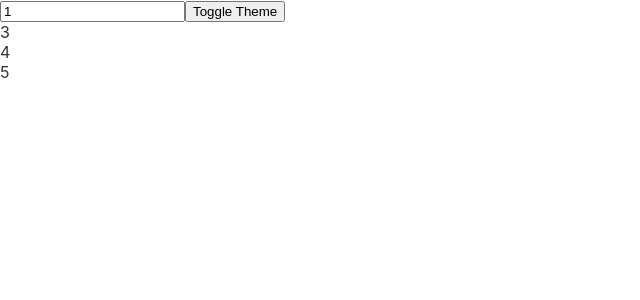
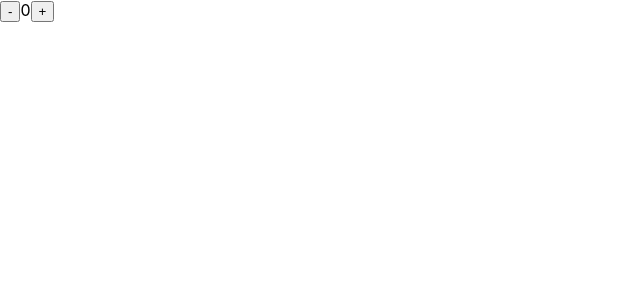
Before and after one commit to Conan1985/react-hooks-simplified, a React (Create React App) app: page / in a window 1280 px wide. Shown: the top 300 px of the page, without its empty margins (0-640 px from the left). Built offline with nearby package versions, Linux system fonts and the light colour scheme.

Commit message:
Basic reDucer example

```diff
--- a/src/App.js
+++ b/src/App.js
@@ -1,25 +1,38 @@
-import {useCallback, useState} from "react";
-import List from "./List";
+import {useReducer} from "react";
+
+const ACTIONS = {
+    INCREMENT: 'increment',
+    DECREMENT: 'decrement'
+}
+
+function reducer(state, action) {
+    switch(action.type) {
+        case ACTIONS.INCREMENT:
+            return {count: state.count + 1}
+        case ACTIONS.DECREMENT:
+            return {count: state.count - 1}
+        default:
+            return state
+    }
+}
 
 function App() {
-    const [number, setNumber] = useState(1)
-    const [dark, setDark] = useState(false)
+    const [state, dispatch] = useReducer(reducer, {count: 0})
 
-    const getItems = useCallback((increment) => {
-        return [number + increment, number + increment + 1, number + increment + 2]
-    },[number])
+    function increment() {
+        dispatch({type: ACTIONS.INCREMENT})
+    }
 
-    const theme = {
-        backgroundColor: dark ? '#333' : '#FFF',
-        color: dark ? '#FFF' : '#333'
+    function decrement() {
+        dispatch({type: ACTIONS.DECREMENT})
     }
 
     return (
-        <div style={theme}>
-            <input type={number} value={number} onChange={e => setNumber(parseInt(e.target.value))}/>
-            <button onClick={() => setDark(prevDark => !prevDark)}>Toggle Theme</button>
-            <List getItems = {getItems} />
-        </div>
+        <>
+            <button onClick={decrement}>-</button>
+            <span>{state.count}</span>
+            <button onClick={increment}>+</button>
+        </>
     )
 
 }
--- a/src/List.js
+++ /dev/null
@@ -1,11 +0,0 @@
-import {useEffect, useState} from "react";
-
-export default function List({getItems}) {
-    const [items, setItems] = useState([])
-    useEffect(() => {
-        setItems(getItems(2))
-        console.log('Updateing Items')
-    }, [getItems]);
-
-    return items.map(item => <div key={item}>{item}</div>)
-}
```
